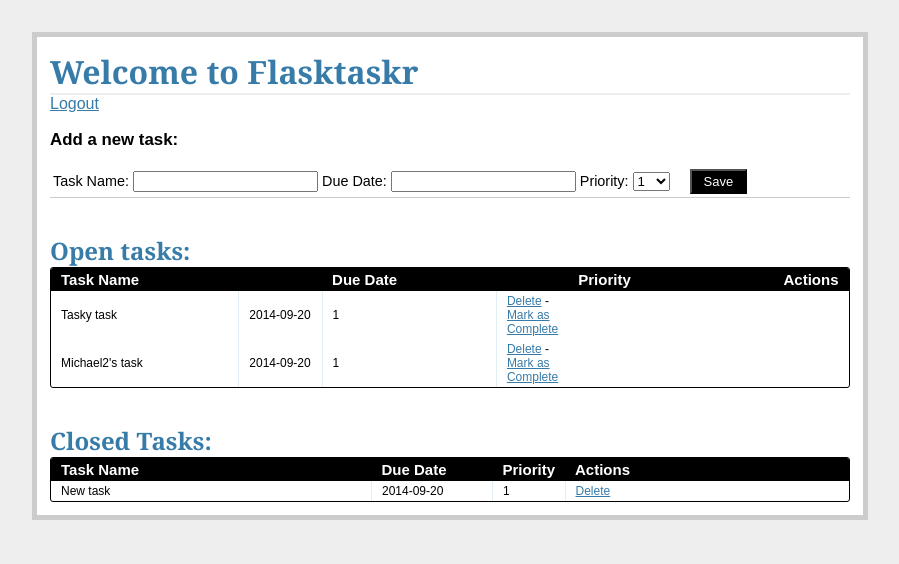
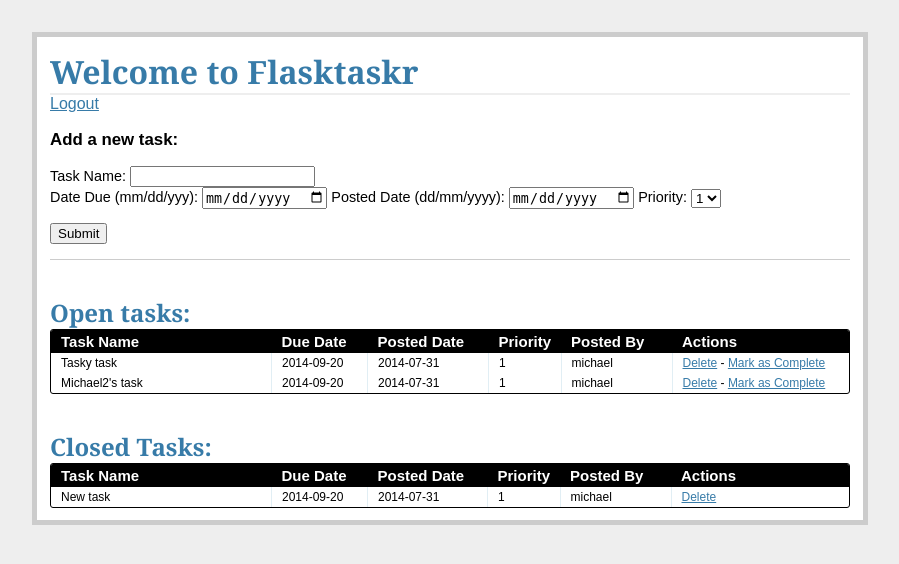
Before and after one commit to arcticfeather/flasktaskr, a Flask app: page /tasks/ in a window 1280 px wide. Shown: the top 564 px of the page, without its empty margins (190-1089 px from the left). Run offline with Flask 2, Linux system fonts and the light colour scheme; a user stored in the database is signed in; data comes from the database, SQL or seed files in the repository; both versions use the stored data as it was after the commit.

Commit message:
Implemented post date and relation to task and user.  Currently a task's user is always user 1

```diff
--- a/app/forms.py
+++ b/app/forms.py
@@ -18,3 +18,4 @@ class AddTask(Form):
 	due_date = DateField('Date Due (mm/dd/yyy)', validators=[DataRequired()], format='%d/%m/%Y')
 	priority = SelectField('Priority', validators=[DataRequired()], choices=[('1','1'),('2','2'),('3','3'),('4','4'),('5','5')])
 	status = IntegerField('Status')
+	posted_date = DateField('Posted Date (dd/mm/yyyy)', validators=[DataRequired()], format='%d/%m/%Y')
--- a/app/templates/tasks.html
+++ b/app/templates/tasks.html
@@ -4,40 +4,14 @@
 	<a href="/logout">Logout</a>
 	<div class="add-task">
 		<h3>Add a new task:</h3>
-		<table>
-			<tr>
-				<form action="{{ url_for('new_task') }}" method="post">
-					<td>
-						<label>Task Name:</label>
-						<input name="name" type="text"/>
-					</td>
-					<td>
-						<label>Due Date:</label>
-						<input name="due_date" type="text" width="120px"/>
-					</td>
-					<td>
-						<label>Priority:</label>
-						<select name="priority" width="100px">
-							<option value="1">1</option>
-							<option value="2">2</option>
-							<option value="3">3</option>
-							<option value="4">4</option>
-							<option value="5">5</option>
-							<option value="6">6</option>
-							<option value="7">7</option>
-							<option value="8">8</option>
-							<option value="9">9</option>
-							<option value="10">10</option>
-						</select>
-					</td>
-					<td>
-						&nbsp;
-						&nbsp;
-						<input class="button" type="submit" value="Save"/>
-					</td>
-				</form>
-			</tr>
-		</table>
+		<form action="{{ url_for('new_task') }}" method="post">
+			<p>
+				{{ form.name.label }}:  {{ form.name }}
+				<br/>
+				{{ form.due_date.label }}: {{ form.due_date}}&nbsp;{{ form.posted_date.label }}: {{ form.posted_date }}&nbsp;{{ form.priority.label }}: {{ form.priority }}
+			</p>
+			<p><input type="submit" value="Submit"></p>
+		</form>
 	</div>
 	<div class="entries">
 		<br/>
@@ -47,17 +21,21 @@
 			<table>
 				<thead>
 					<tr>
-						<th width="300px"><strong>Task Name</strong><th>
-						<th width="300px"><strong>Due Date</strong><th>
-						<th width="300px"><strong>Priority</strong><th>
+						<th width="200px"><strong>Task Name</strong></th>
+						<th width="75px"><strong>Due Date</strong></th>
+						<th width="100px"><strong>Posted Date</strong></th>
+						<th width="50px"><strong>Priority</strong></th>
+						<th width="90px"><strong>Posted By</strong></th>
 						<th><strong>Actions</strong></th>
 					</tr>
 				</thead>
 				{% for o in open_tasks %}
 				<tr>
-					<td width="300px">{{ o.name }}</td>
-					<td width="100px">{{ o.due_date }}</td>
+					<td width="200px">{{ o.name }}</td>
+					<td width="75px">{{ o.due_date }}</td>
+					<td width="100px">{{ o.posted_date }}</td>
 					<td width="50px">{{ o.priority }}</td>
+					<td width="90px">{{ o.poster.name }}</td>
 					<td>
 						<a href="{{ url_for('delete_entry', task_id = o.task_id) }}">Delete</a> -
 						<a href="{{ url_for('complete', task_id = o.task_id) }}">Mark as Complete</a>
@@ -75,17 +53,21 @@
 			<table>
 				<thead>
 					<tr>
-						<th width="300px"><strong>Task Name</strong></th>
-						<th width="100px"><strong>Due Date</strong></th>
+						<th width="200px"><strong>Task Name</strong></th>
+						<th width="75px"><strong>Due Date</strong></th>
+						<th width="100px"><strong>Posted Date</strong></th>
 						<th width="50px"><strong>Priority</strong></th>
+						<th width="90px"><strong>Posted By</strong></th>
 						<th><strong>Actions</strong></th>
 					</tr>
 				</thead>
 				{% for c in closed_tasks %}
 				<tr>
-					<td width="300px">{{ c.name }}</td>
-					<td width="100px">{{ c.due_date }}</td>
+					<td width="200px">{{ c.name }}</td>
+					<td width="75px">{{ c.due_date }}</td>
+					<td width="75px">{{ c.posted_date }}</td>
 					<td width="50px">{{ c.priority }}</td>
+					<td width="90px">{{ c.poster.name }}</td>
 					<td>
 						<a href="{{ url_for('delete_entry', task_id = c.task_id) }}">Delete</a>
 					</td>
--- a/app/views.py
+++ b/app/views.py
@@ -72,6 +72,8 @@ def new_task():
 			form.name.data,
 			form.due_date.data,
 			form.priority.data,
+			form.posted_date.data,
+			'1',
 			'1')
 		db.session.add(new_task)
 		db.session.commit()
```
Also changed, not shown: app/db_migrate.py (added, +27 -0 lines), app/models.py (+6 -1 lines), app/flasktaskr.db.
